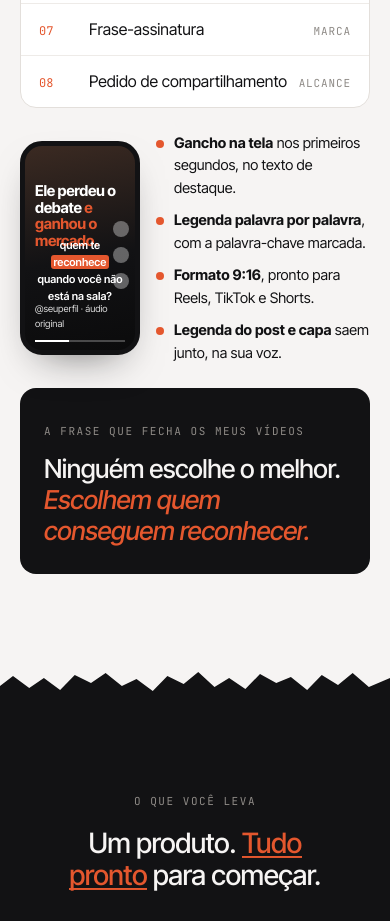
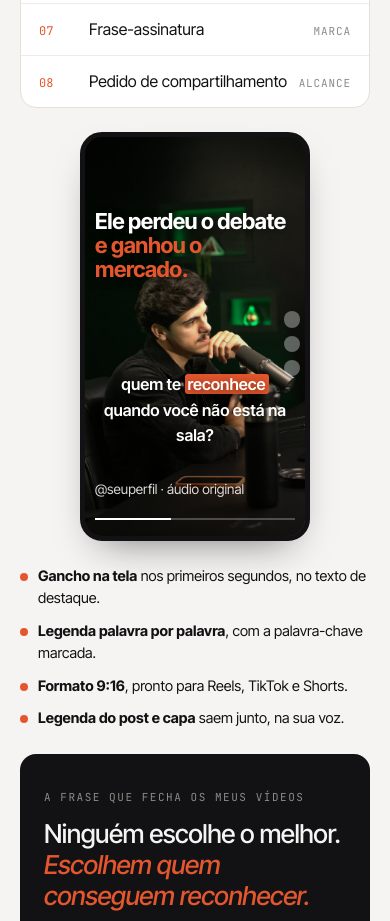
Before and after one commit to silvajonatas0468-hub/minha-iagencia, a plain HTML site: page index.html in a window 390 px wide. Shown: the part 7420-8341 px from the top of the page. Drawn offline with Linux system fonts and the light colour scheme.

Commit message:
Celular de exemplo com foto real atrás do título e da legenda
Co-Authored-By: Claude Opus 5.5 <noreply@anthropic.com>
Claude-Session: https://claude.ai/code/session_019EHyVpPPY3yuKP8wYeC1WK

```diff
--- a/index.html
+++ b/index.html
@@ -240,14 +240,16 @@ footer a{color:#b0a8a2}
 
 /* celular com Reel */
 .reel-wrap{display:grid;grid-template-columns:150px 1fr;gap:16px;align-items:center;margin-top:24px}
-.phone{aspect-ratio:9/16;border-radius:22px;border:5px solid var(--tinta);background:linear-gradient(170deg,#3b2a22 0%,#121214 55%,#0b0b0c 100%);position:relative;overflow:hidden;color:#fff;box-shadow:0 18px 40px -20px rgba(18,18,20,.6)}
-.phone .hook{position:absolute;top:18%;left:10px;right:10px;font-weight:700;font-size:15px;line-height:1.1;letter-spacing:-.02em}
+.phone{container-type:inline-size;aspect-ratio:9/16;border-radius:22px;border:5px solid var(--tinta);background:#121214 url(reel-exemplo.jpg) center/cover no-repeat;position:relative;overflow:hidden;color:#fff;box-shadow:0 18px 40px -20px rgba(18,18,20,.6)}
+.phone::before{content:"";position:absolute;inset:0;background:linear-gradient(180deg,rgba(0,0,0,.55) 0%,rgba(0,0,0,.05) 42%,rgba(0,0,0,.15) 58%,rgba(0,0,0,.75) 100%)}
+.phone .hook,.phone .sub{text-shadow:0 2px 10px rgba(0,0,0,.6)}
+.phone .hook{position:absolute;top:18%;left:10px;right:10px;font-weight:700;font-size:10cqw;line-height:1.1;letter-spacing:-.02em}
 .phone .hook span{color:var(--brasa)}
-.phone .sub{position:absolute;bottom:22%;left:10px;right:10px;text-align:center;font-weight:600;font-size:11px}
+.phone .sub{position:absolute;bottom:22%;left:10px;right:10px;text-align:center;font-weight:600;font-size:7.4cqw}
 .phone .sub mark{background:var(--brasa);color:#fff;border-radius:3px;padding:0 3px}
-.phone .ui{position:absolute;right:6px;bottom:30%;display:grid;gap:10px}
-.phone .ui i{width:16px;height:16px;border-radius:50%;background:rgba(255,255,255,.35)}
-.phone .handle{position:absolute;bottom:9%;left:10px;font-size:9.5px;opacity:.85}
+.phone .ui{position:absolute;right:5px;bottom:40%;display:grid;gap:3.5cqw}
+.phone .ui i{width:7.5cqw;height:7.5cqw;border-radius:50%;background:rgba(255,255,255,.35)}
+.phone .handle{position:absolute;bottom:9%;left:10px;font-size:6.2cqw;opacity:.85}
 .phone .progress{position:absolute;bottom:4%;left:10px;right:10px;height:2px;background:rgba(255,255,255,.25)}
 .phone .progress::after{content:"";display:block;width:38%;height:100%;background:#fff}
 .reel-notes{list-style:none;display:grid;gap:10px;font-size:14.5px}
@@ -271,8 +273,12 @@ footer a{color:#b0a8a2}
 @media (min-width:640px){
   .fit{grid-template-columns:1fr 1fr}
 }
+@media (max-width:520px){
+  .reel-wrap{grid-template-columns:1fr;justify-items:center;gap:24px}
+  .reel-wrap .phone{width:min(230px,70vw)}
+  .reel-notes{justify-self:stretch}
+}
 @media (max-width:400px){
-  .reel-wrap{grid-template-columns:120px 1fr}
   .cal{grid-template-columns:repeat(3,1fr)}
   .cal div:nth-child(n+4){display:none}
   .tiles{grid-template-columns:1fr}
```
Also changed, not shown: reel-exemplo.jpg (added).
